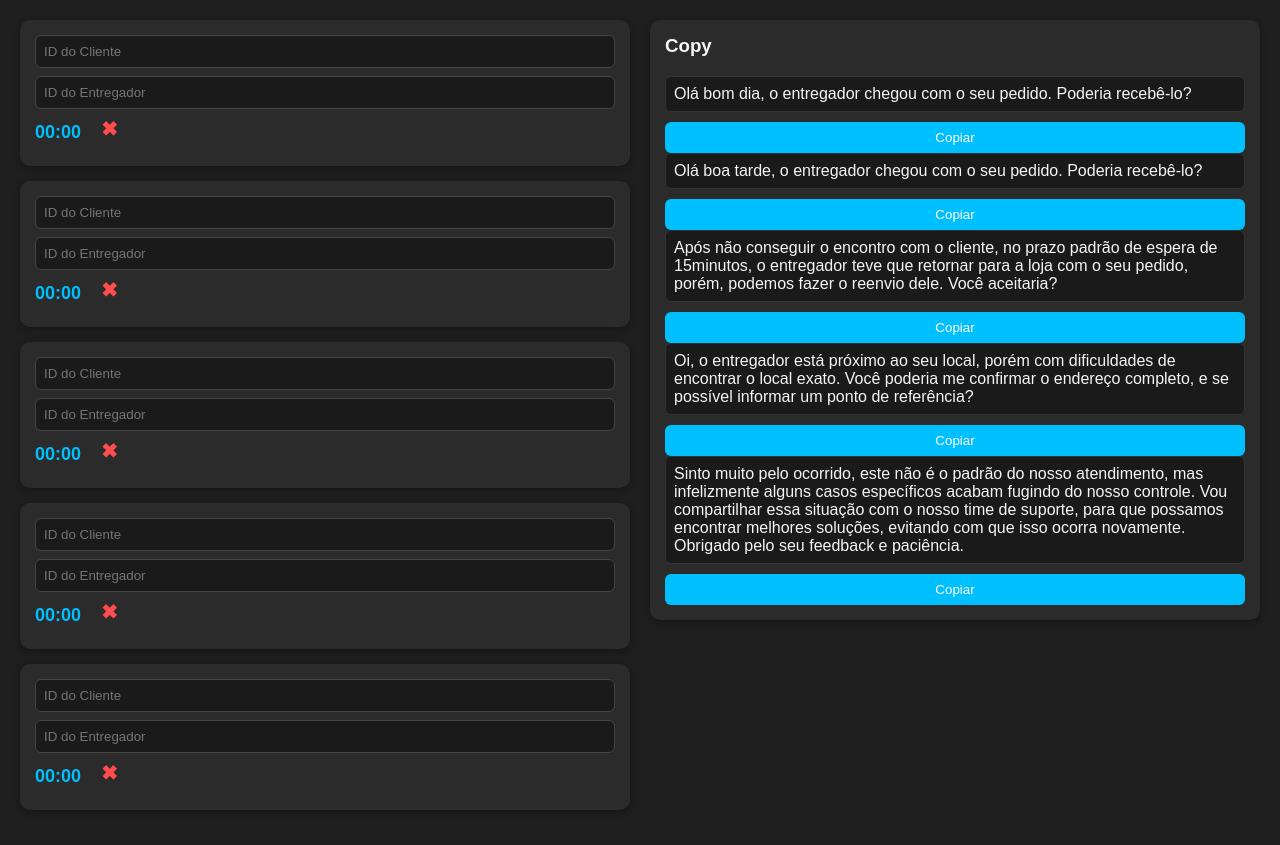
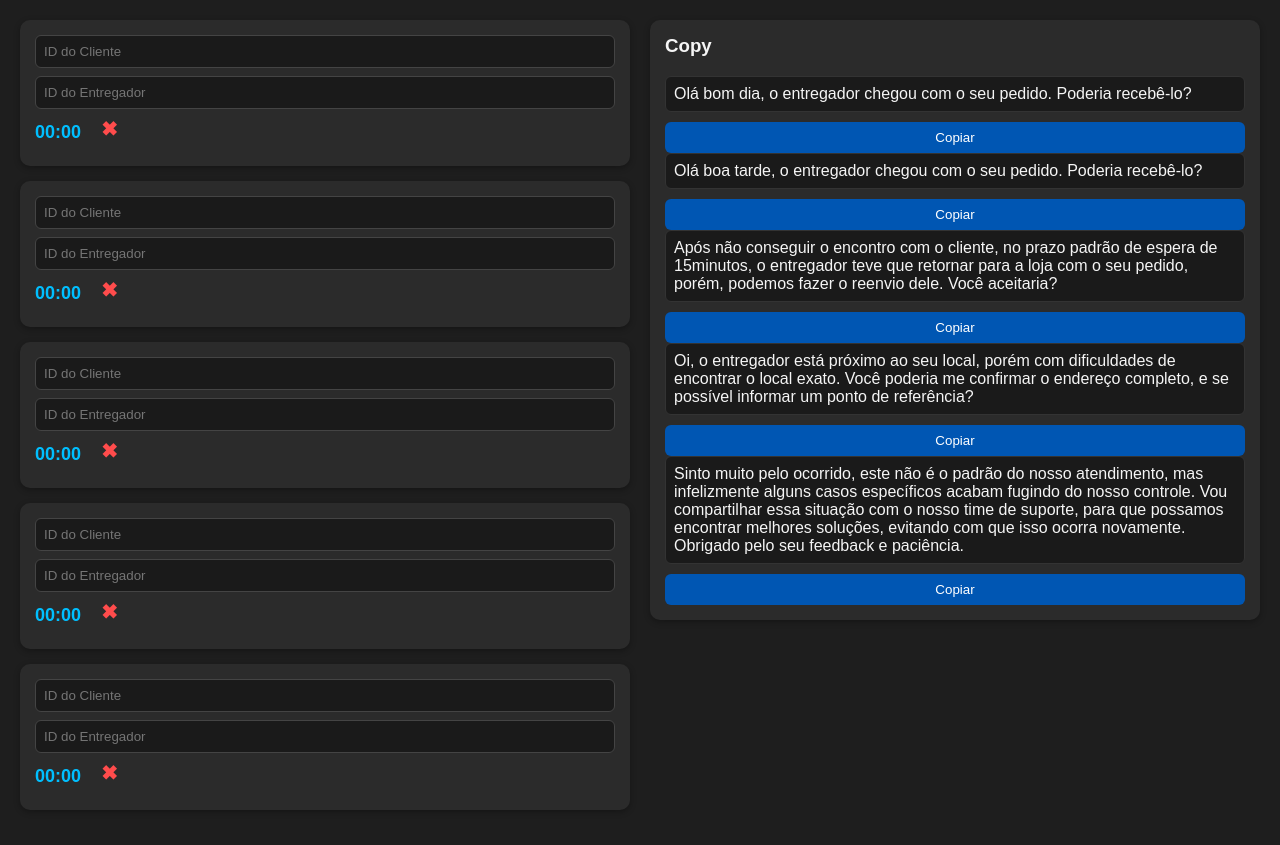
Before and after one commit to mnogp4/AtendimentoTimer, a plain HTML site: page index.html in a window 1280 px wide. Drawn offline with Linux system fonts and the light colour scheme.

Commit message:
Update index.html

```diff
--- a/index.html
+++ b/index.html
@@ -65,7 +65,7 @@
       margin-top: 0;
     }
     button.copy-btn {
-      background: #00bfff;
+      background: #0056b3;
       border: none;
       color: white;
       padding: 8px;
```
